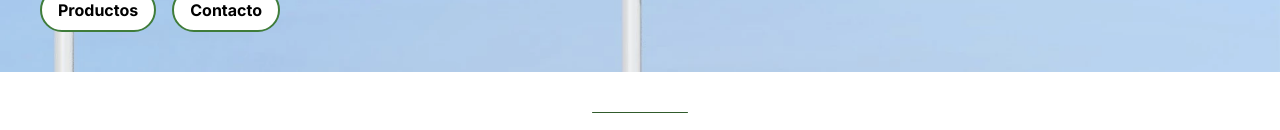
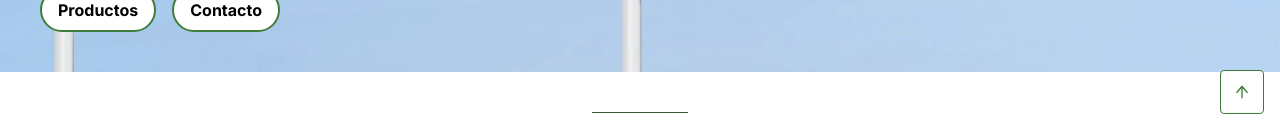
Before and after one commit to Helenagg/partner-pack-2.0, a Next.js app: page / in a window 1280 px wide. Shown: the part 670-800 px from the top of the page. Built offline with nearby package versions, Linux system fonts and the light colour scheme.

Commit message:
create ButtonInit and TopBar

```diff
--- a/app/page.jsx
+++ b/app/page.jsx
@@ -4,6 +4,7 @@ import Informacion from "@/components/Home/Informacion";
 import Productos from "@/components/Productos/Productos";
 import Formulario from "@/components/Home/Formulario";
 import HomeContacto from "@/components/Home/HomeContacto";
+import ButtonInit from "@/components/ButtonInit/ButtonInit";
 
 const Home = () => {
   return (
@@ -20,6 +21,7 @@ const Home = () => {
         </div>
       </div>
       <HomeContacto />
+      <ButtonInit />
     </main>
   );
 };
--- /dev/null
+++ b/components/ButtonInit/ButtonInit.jsx
@@ -0,0 +1,17 @@
+import Link from "next/link";
+import React from "react";
+import { AiOutlineArrowUp } from "react-icons/ai";
+
+const ButtonInit = () => {
+  return (
+    <div className='fixed bottom-4 right-4'>
+      <Link href='#menu'>
+        <button className='rounded border border-primary p-3 bg-white'>
+          <AiOutlineArrowUp className='text-primary' size={18} />
+        </button>
+      </Link>
+    </div>
+  );
+};
+
+export default ButtonInit;
--- a/components/Header/Header.jsx
+++ b/components/Header/Header.jsx
@@ -1,61 +1,24 @@
 import React from "react";
 import Image from "next/image";
-import {
-  AiOutlineFacebook,
-  AiOutlineLinkedin,
-  AiOutlinePhone,
-  AiOutlineWhatsApp,
-} from "react-icons/ai";
 import DropdownMenu from "./DropdownMenu";
 import MobileMenu from "./MobileMenu";
+import TopBar from "./TopBar";
 import Link from "next/link";
 
 const Header = () => {
   return (
     <header className=''>
-      <nav className='bg-primary text-white'>
-        <div className='flex flex-inline justify-between items-center mx-auto max-w-screen-xl p-4'>
-          <div className='flex flex-inline font-bold'>
-            <Link href='tel:+34 918281264' className='flex flex-inline'>
-              <AiOutlinePhone className='h-6' />
-              &nbsp;91 828 12 64&nbsp;&nbsp;
-            </Link>
-            <Link
-              href='https://api.whatsapp.com/send?phone=672226122'
-              className='flex items-center'
-            >
-              <AiOutlineWhatsApp />
-              &nbsp;672 226 122
-            </Link>
-          </div>
-          <div className='flex items-center'>
-            <Link
-              href='https://api.whatsapp.com/send?phone=672226122'
-              className='flex items-center px-4 border-l'
-            >
-              <AiOutlineFacebook size={30} />
-            </Link>
-            <Link
-              href='https://api.whatsapp.com/send?phone=672226122'
-              className='flex items-center px-4 border-l'
-            >
-              <AiOutlineLinkedin size={30} />
-            </Link>
-          </div>
-        </div>
-      </nav>
-
+      <TopBar />
       <nav className='bg-white border-gray-200 dark:bg-gray-900 dark:border-gray-700'>
         <div className='max-w-screen-xl flex flex-wrap items-center justify-between mx-auto p-4'>
           <Link href='/' className='flex items-center'>
             <Image
-            src='/assets/img/logo.webp'
-            width={100}
-            height={47}
-            className='h-12 mr-3'
-            alt='Logo'
+              src='/assets/img/logo.webp'
+              width={100}
+              height={47}
+              className='h-12 mr-3'
+              alt='Logo'
             />
-
           </Link>
           {/* Mobile Menu */}
           <div className='md:hidden'>
--- /dev/null
+++ b/components/Header/TopBar.jsx
@@ -0,0 +1,46 @@
+import Link from "next/link";
+import React from "react";
+import {
+  AiOutlineFacebook,
+  AiOutlineLinkedin,
+  AiOutlinePhone,
+  AiOutlineWhatsApp,
+} from "react-icons/ai";
+
+const TopBar = () => {
+  return (
+    <nav className='bg-primary text-white' id='menu'>
+      <div className='flex flex-inline justify-between items-center mx-auto max-w-screen-xl p-4'>
+        <div className='flex flex-inline font-bold'>
+          <Link href='tel:+34 918281264' className='flex flex-inline'>
+            <AiOutlinePhone className='h-6' />
+            &nbsp;91 828 12 64&nbsp;&nbsp;
+          </Link>
+          <Link
+            href='https://api.whatsapp.com/send?phone=672226122'
+            className='flex items-center'
+          >
+            <AiOutlineWhatsApp />
+            &nbsp;672 226 122
+          </Link>
+        </div>
+        <div className='flex items-center'>
+          <Link
+            href='https://api.whatsapp.com/send?phone=672226122'
+            className='flex items-center px-4 border-l'
+          >
+            <AiOutlineFacebook size={30} />
+          </Link>
+          <Link
+            href='https://api.whatsapp.com/send?phone=672226122'
+            className='flex items-center px-4 border-l'
+          >
+            <AiOutlineLinkedin size={30} />
+          </Link>
+        </div>
+      </div>
+    </nav>
+  );
+};
+
+export default TopBar;
```
